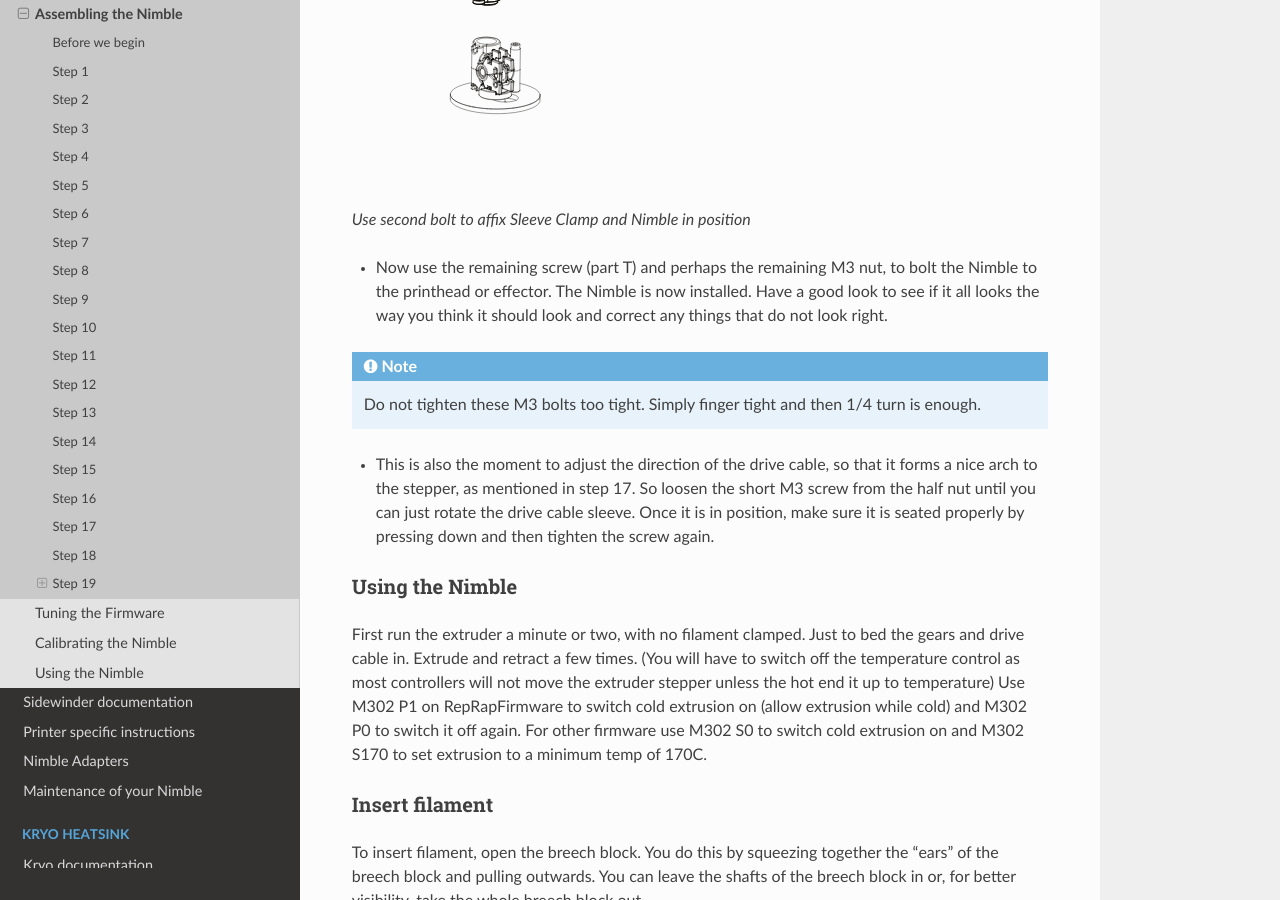
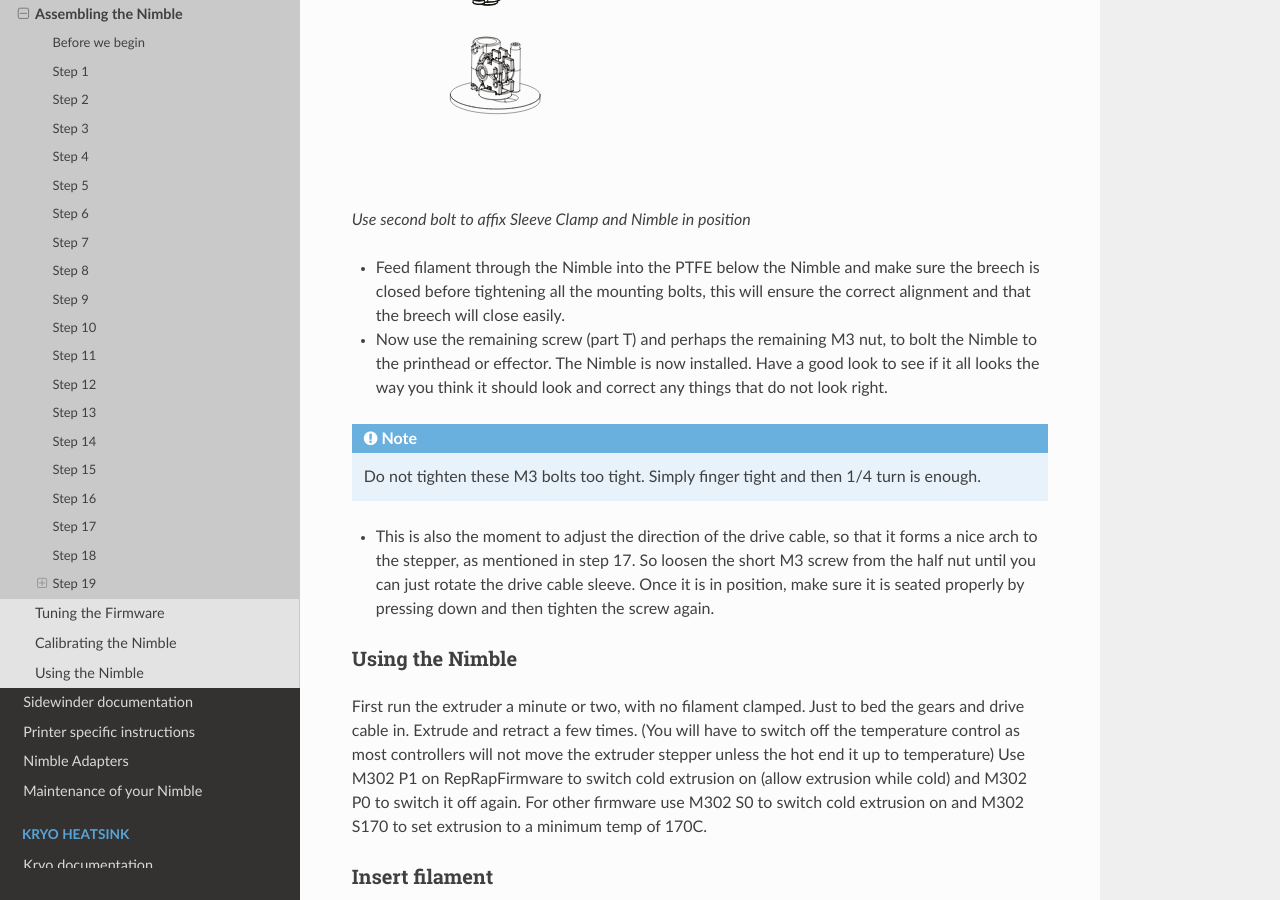
Before and after one commit to ZestyTechnology/zesty-docs, a Sphinx documentation site: the page built from docs/nimble/assembly.rst, in a window 1280 px wide and 900 px high, scrolled down 11815 px. Built offline with Sphinx 7.4.7 and the Read the Docs theme 2.0.0, drawn with Linux system fonts in a browser that asks for light colours.

Commit message:
Note for reducing cases where brteech won't close

```diff
--- a/docs/nimble/assembly.rst
+++ b/docs/nimble/assembly.rst
@@ -255,6 +255,8 @@
 
     Use second bolt to affix Sleeve Clamp and Nimble in position
 
+    * Feed filament through the Nimble into the PTFE below the Nimble and make sure the breech is closed before tightening all the mounting bolts, this will ensure the correct alignment and that the breech will close easily.
+
     * Now use the remaining screw (part T) and perhaps the remaining M3 nut, to bolt the Nimble to the printhead or effector. The Nimble is now installed. Have a good look to see if it all looks the way you think it should look and correct any things that do not look right.
     .. Note:: Do not tighten these M3 bolts too tight. Simply finger tight and then 1/4 turn is enough.
 
```
